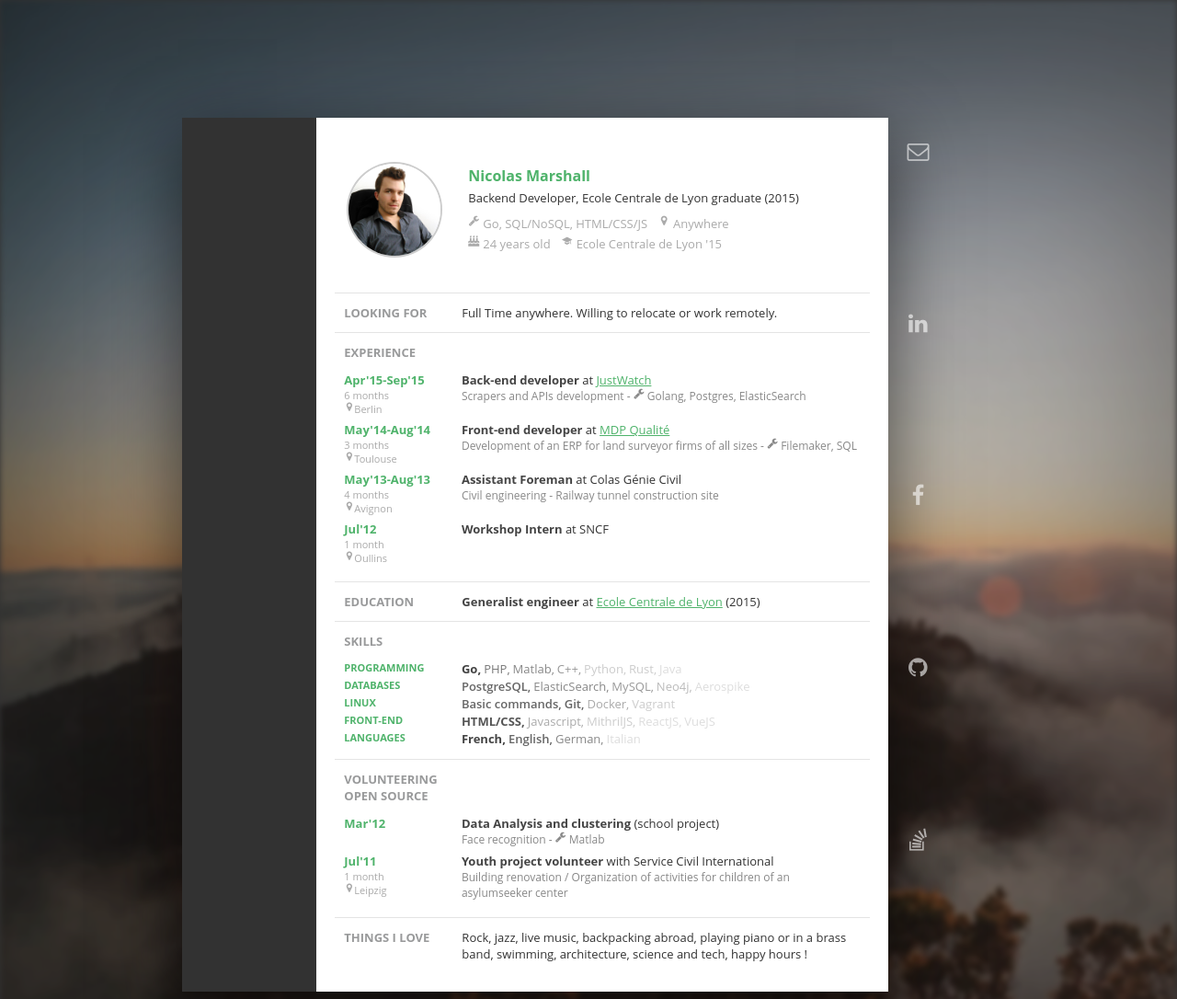
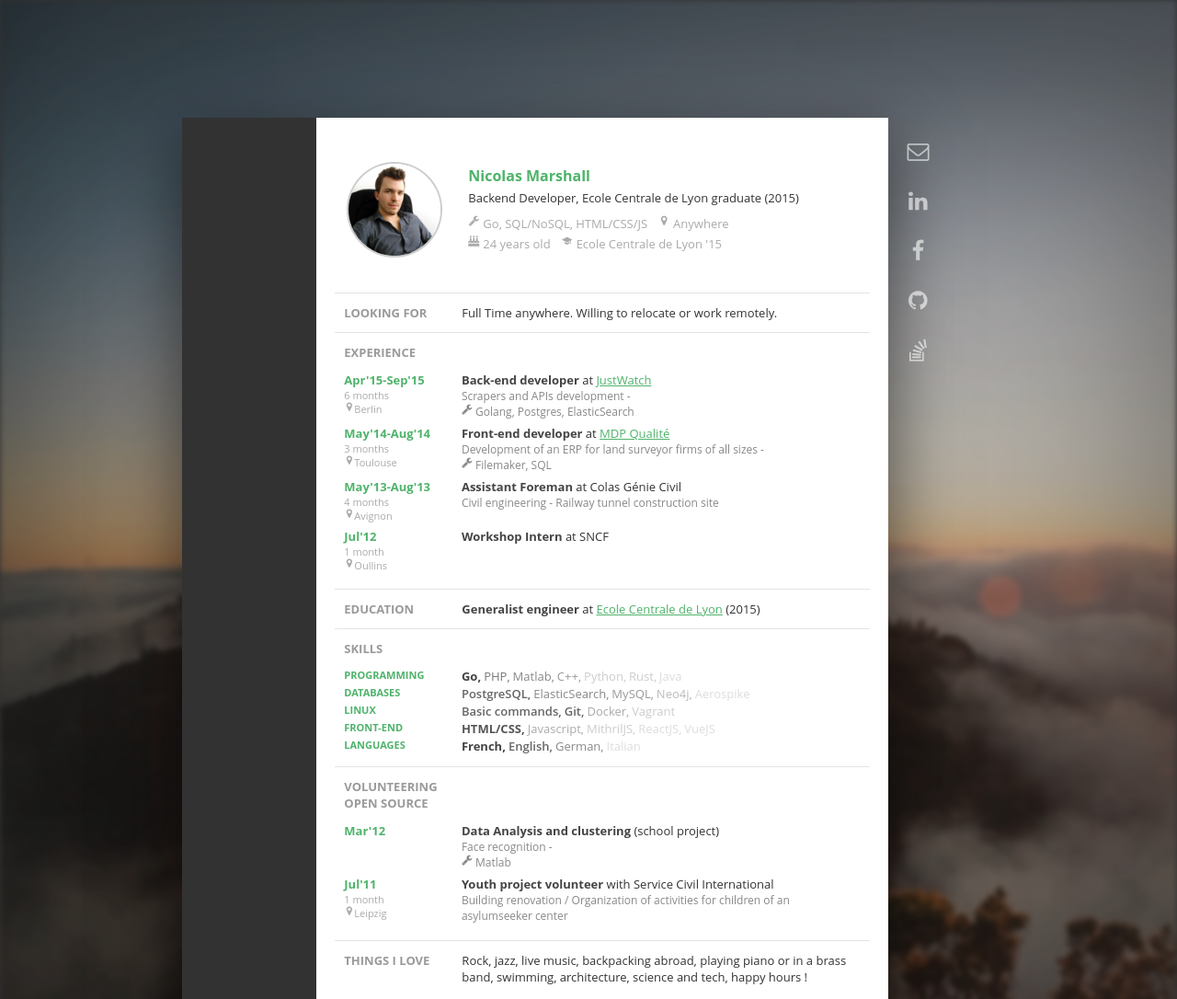
Before and after one commit to n-marshall/ncmarshall, a plain HTML site: page index.html in a window 1280 px wide. Shown: the top 1086 px of the page at 92% size. Drawn offline with Linux system fonts and the light colour scheme.

Commit message:
fix line break

```diff
--- a/style.css
+++ b/style.css
@@ -279,6 +279,7 @@ a {
 .experience-text,.education-text{
 	font-size: 12px;
 	color: #888888;
+	display: block;
 }
 .skills-list{
 	min-width: 100%;
@@ -352,8 +353,9 @@ a {
 }
 #right-of-paper{
 	z-index:2;
-	flex-flow: column wrap;
+	flex-flow: column nowrap;
 	min-width: 15%;
+	max-height: 1px;
 }
 .contacts{
 	flex-flow: row wrap;
```
